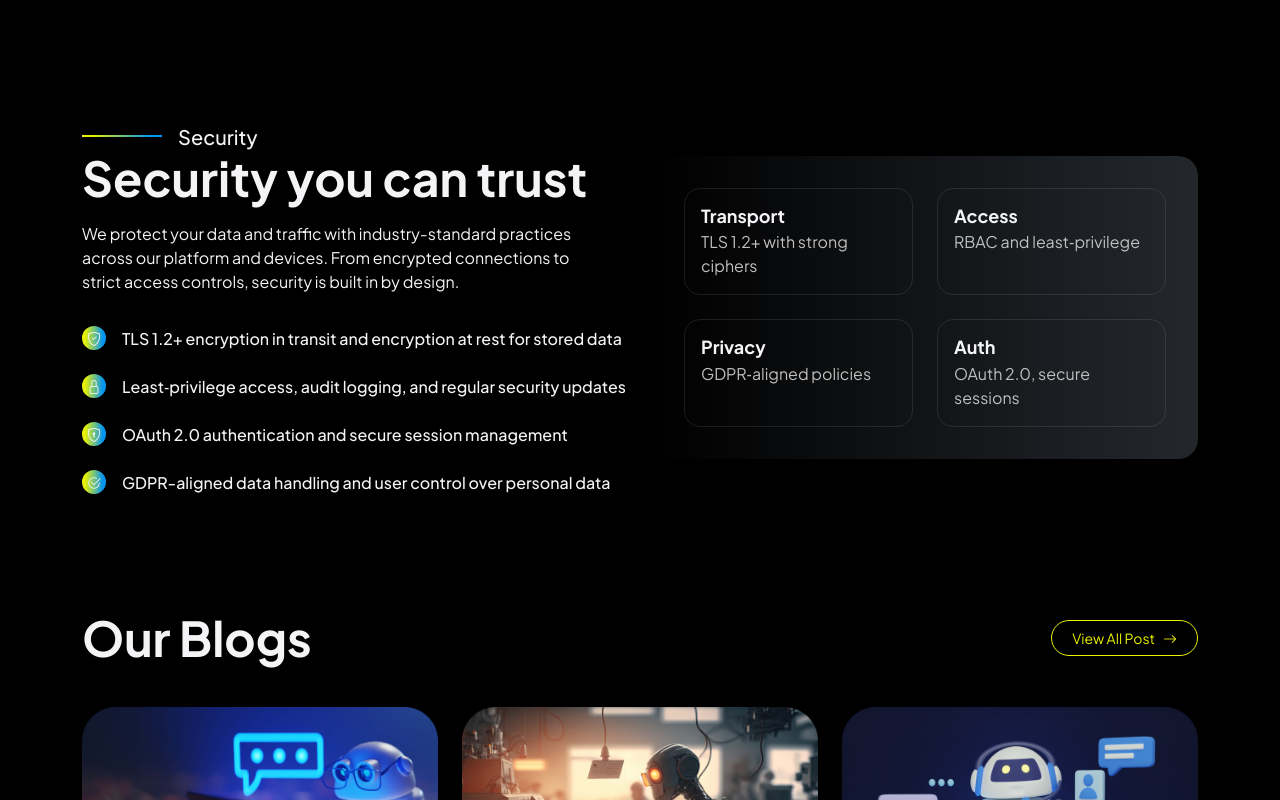
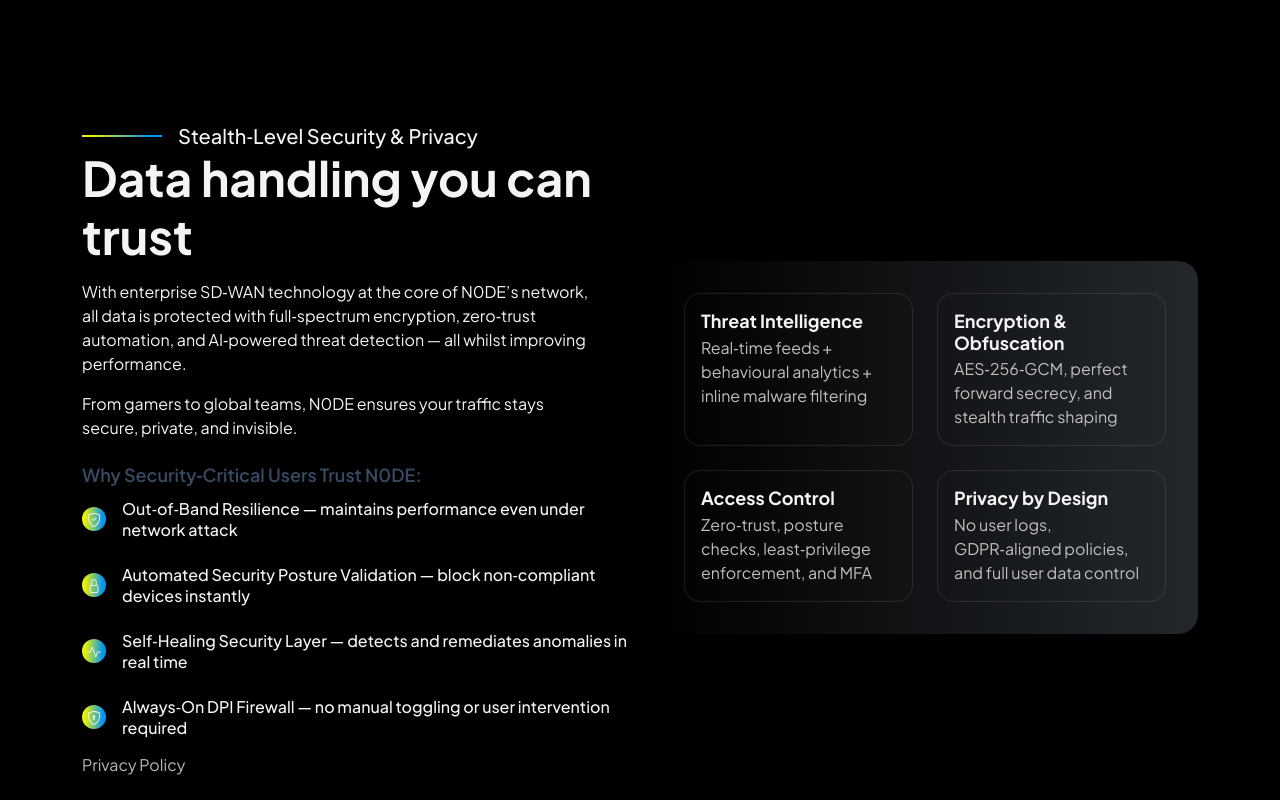
Before and after one commit to Enigma-Incorporated-Ltd/N0DE-Website, a React (Vite) app: page / in a window 1280 px wide. Shown: the part 7160-7960 px from the top of the page. Built offline with nearby package versions, Linux system fonts and the light colour scheme; no server answers.

Commit message:
Revamp Security section content to match provided design
cgen-d4d2b7bd6f224b34b72da26bde7e5523

```diff
--- a/src/components/homes/home/SecurityHomeOne.tsx
+++ b/src/components/homes/home/SecurityHomeOne.tsx
@@ -4,27 +4,36 @@ const SecurityHomeOne = () => {
       <div className="section-space-md-y">
         <div className="container">
           <div className="row g-4 justify-content-xxl-between align-items-center">
+            {/* Left: Copy + bullets */}
             <div className="col-lg-6">
               <div
                 className="d-inline-flex align-items-center flex-wrap row-gap-2 column-gap-4"
                 data-cue="fadeIn"
               >
                 <div className="flex-shrink-0 d-inline-block w-20 h-2px bg-primary-gradient"></div>
-                <span className="d-block fw-medium text-light fs-20">Security</span>
+                <span className="d-block fw-medium text-light fs-20">Stealth‑Level Security & Privacy</span>
               </div>
               <h2 className="text-light" data-cue="fadeIn">
-                Security you can trust
+                Data handling you can trust
               </h2>
-              <p className="text-light mb-8 max-text-11" data-cue="fadeIn">
-                We protect your data and traffic with industry-standard practices across our platform and devices. From encrypted connections to strict access controls, security is built in by design.
+              <p className="text-light mb-4 max-text-11" data-cue="fadeIn">
+                With enterprise SD‑WAN technology at the core of N0DE’s network, all data is protected with full‑spectrum encryption, zero‑trust automation, and AI‑powered threat detection — all whilst improving performance.
               </p>
+              <p className="text-light mb-6 max-text-11" data-cue="fadeIn">
+                From gamers to global teams, N0DE ensures your traffic stays secure, private, and invisible.
+              </p>
+
+              <h6 className="text-light-75 fw-semibold mb-3" data-cue="fadeIn">
+                Why Security‑Critical Users Trust N0DE:
+              </h6>
+
               <ul className="list gap-6" data-cues="fadeIn">
                 <li className="d-flex align-items-center gap-4">
                   <span className="d-grid place-content-center flex-shrink-0 w-6 h-6 rounded-circle bg-primary-gradient text-light fs-14">
                     <i className="bi bi-shield-check"></i>
                   </span>
                   <span className="d-block flex-grow-1 fw-medium text-light">
-                    TLS 1.2+ encryption in transit and encryption at rest for stored data
+                    Out‑of‑Band Resilience — maintains performance even under network attack
                   </span>
                 </li>
                 <li className="d-flex align-items-center gap-4">
@@ -32,7 +41,15 @@ const SecurityHomeOne = () => {
                     <i className="bi bi-lock"></i>
                   </span>
                   <span className="d-block flex-grow-1 fw-medium text-light">
-                    Least‑privilege access, audit logging, and regular security updates
+                    Automated Security Posture Validation — block non‑compliant devices instantly
+                  </span>
+                </li>
+                <li className="d-flex align-items-center gap-4">
+                  <span className="d-grid place-content-center flex-shrink-0 w-6 h-6 rounded-circle bg-primary-gradient text-light fs-14">
+                    <i className="bi bi-activity"></i>
+                  </span>
+                  <span className="d-block flex-grow-1 fw-medium text-light">
+                    Self‑Healing Security Layer — detects and remediates anomalies in real time
                   </span>
                 </li>
                 <li className="d-flex align-items-center gap-4">
@@ -40,44 +57,44 @@ const SecurityHomeOne = () => {
                     <i className="bi bi-shield-lock"></i>
                   </span>
                   <span className="d-block flex-grow-1 fw-medium text-light">
-                    OAuth 2.0 authentication and secure session management
-                  </span>
-                </li>
-                <li className="d-flex align-items-center gap-4">
-                  <span className="d-grid place-content-center flex-shrink-0 w-6 h-6 rounded-circle bg-primary-gradient text-light fs-14">
-                    <i className="bi bi-check2-circle"></i>
-                  </span>
-                  <span className="d-block flex-grow-1 fw-medium text-light">
-                    GDPR-aligned data handling and user control over personal data
+                    Always‑On DPI Firewall — no manual toggling or user intervention required
                   </span>
                 </li>
               </ul>
+
+              <div className="mt-4" data-cue="fadeIn">
+                <a href="/about" className="text-light text-opacity-75 text-decoration-none hover:text-primary transition-colors">
+                  Privacy Policy
+                </a>
+              </div>
             </div>
+
+            {/* Right: 2x2 feature cards */}
             <div className="col-lg-6">
               <div className="bg-dark-gradient p-6 p-xl-8 rounded-5" data-cue="fadeIn">
                 <div className="row g-4">
                   <div className="col-sm-6">
                     <div className="border border-light border-opacity-10 rounded-4 p-4 h-100">
-                      <h6 className="text-light mb-1">Transport</h6>
-                      <p className="mb-0 text-light-75">TLS 1.2+ with strong ciphers</p>
+                      <h6 className="text-light mb-1">Threat Intelligence</h6>
+                      <p className="mb-0 text-light-75">Real‑time feeds + behavioural analytics + inline malware filtering</p>
                     </div>
                   </div>
                   <div className="col-sm-6">
                     <div className="border border-light border-opacity-10 rounded-4 p-4 h-100">
-                      <h6 className="text-light mb-1">Access</h6>
-                      <p className="mb-0 text-light-75">RBAC and least‑privilege</p>
+                      <h6 className="text-light mb-1">Encryption & Obfuscation</h6>
+                      <p className="mb-0 text-light-75">AES‑256‑GCM, perfect forward secrecy, and stealth traffic shaping</p>
                     </div>
                   </div>
                   <div className="col-sm-6">
                     <div className="border border-light border-opacity-10 rounded-4 p-4 h-100">
-                      <h6 className="text-light mb-1">Privacy</h6>
-                      <p className="mb-0 text-light-75">GDPR‑aligned policies</p>
+                      <h6 className="text-light mb-1">Access Control</h6>
+                      <p className="mb-0 text-light-75">Zero‑trust, posture checks, least‑privilege enforcement, and MFA</p>
                     </div>
                   </div>
                   <div className="col-sm-6">
                     <div className="border border-light border-opacity-10 rounded-4 p-4 h-100">
-                      <h6 className="text-light mb-1">Auth</h6>
-                      <p className="mb-0 text-light-75">OAuth 2.0, secure sessions</p>
+                      <h6 className="text-light mb-1">Privacy by Design</h6>
+                      <p className="mb-0 text-light-75">No user logs, GDPR‑aligned policies, and full user data control</p>
                     </div>
                   </div>
                 </div>
```
